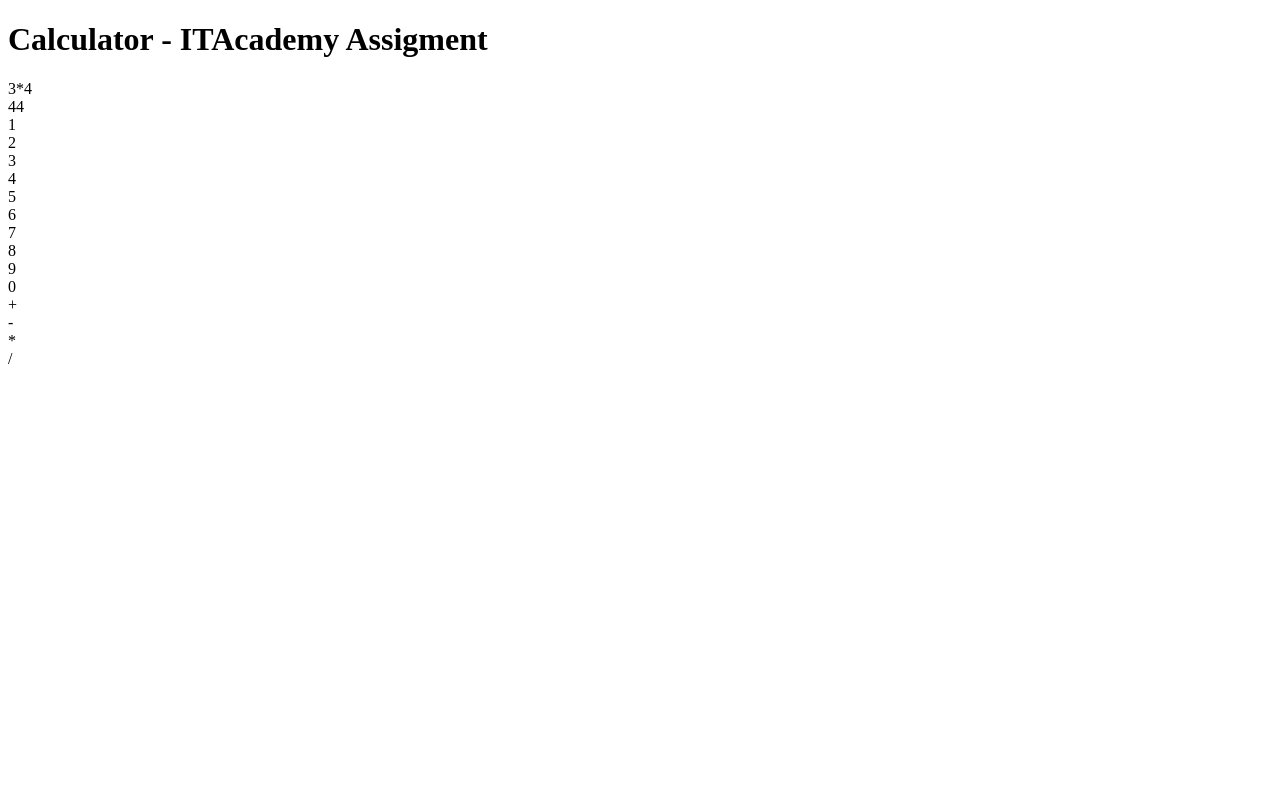
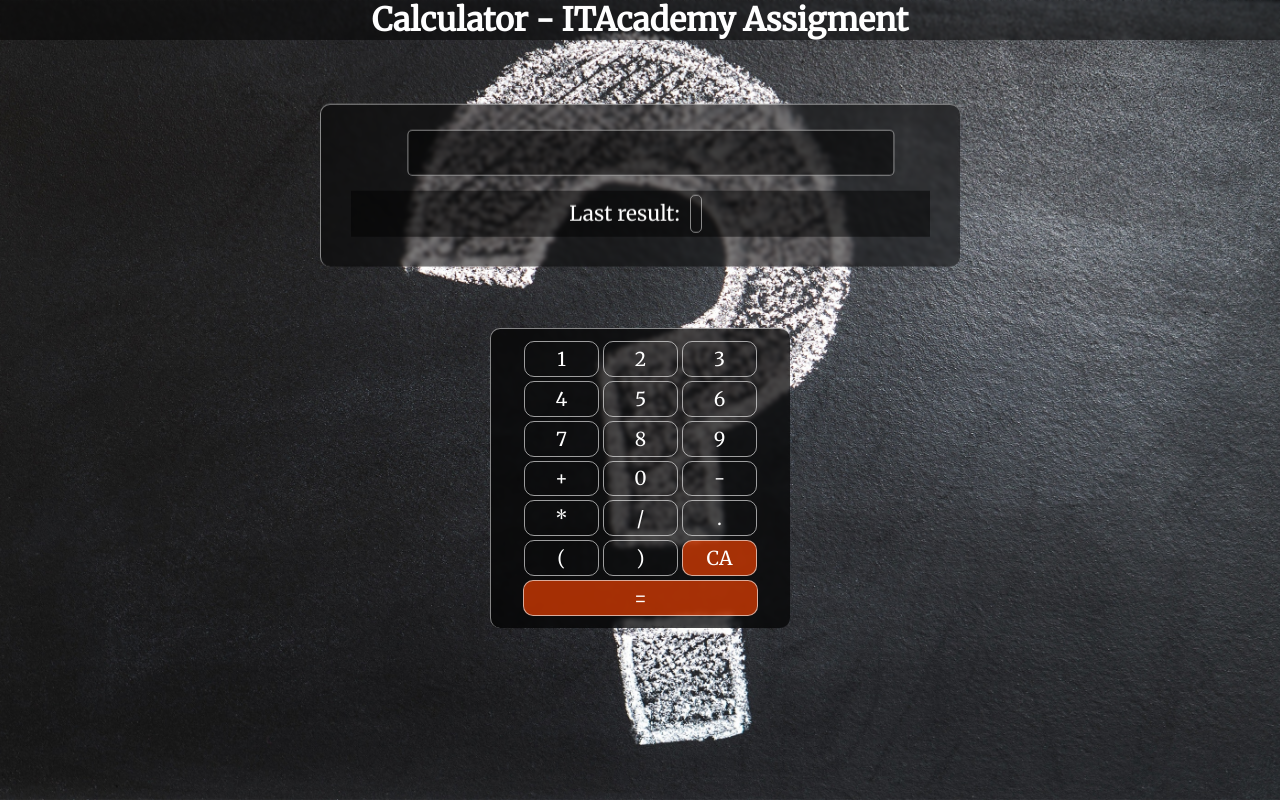
Before and after one commit to kapunac/ITA_JS_2, a plain HTML site: page index.html in a window 1280 px wide. Drawn offline with Linux system fonts and the light colour scheme.

Commit message:
Finishing up

```diff
--- a/index.html
+++ b/index.html
@@ -5,29 +5,38 @@
     <meta http-equiv="X-UA-Compatible" content="IE=edge">
     <meta name="viewport" content="width=device-width, initial-scale=1.0">
     <link rel="stylesheet" href="./style.css">
-    <title>Document</title>
+    <title>Calculator - ITAcademy Assigment</title>
 </head>
 <body>
     <h1>Calculator - ITAcademy Assigment</h1>
-    <div class="inputed">
-        <span id="firstNumber">3</span><span id="operator">*</span><span id="secondNumber">4</span>
+    <div class="resultContainer">
+        <div class="displayContainer">
+            <div type="text" id="display"></div>
+        </div>
+        <div class="resulted">Last result:<span id="resultNumber"></span></div>
     </div>
-    <div class="result">44</div>
     <div class="buttonContainer">
-        <div class="btn" id="1">1</div>
-        <div class="btn" id="2">2</div>
-        <div class="btn" id="3">3</div>
-        <div class="btn" id="4">4</div>
-        <div class="btn" id="5">5</div>
-        <div class="btn" id="6">6</div>
-        <div class="btn" id="7">7</div>
-        <div class="btn" id="8">8</div>
-        <div class="btn" id="9">9</div>
-        <div class="btn" id="0">0</div>
-        <div class="btn" id='add_sign'>+</div>
-        <div class="btn" id='minus_sign'>-</div>
-        <div class="btn" id='multiplay_sign'>*</div>
-        <div class="btn" id='divide_sign'>/</div>
+        <div class="btn">1</div>
+        <div class="btn">2</div>
+        <div class="btn">3</div>
+        <div class="btn">4</div>
+        <div class="btn">5</div>
+        <div class="btn">6</div>
+        <div class="btn">7</div>
+        <div class="btn">8</div>
+        <div class="btn">9</div>
+        <div class="btn">+</div>
+        <div class="btn">0</div>
+        <div class="btn">-</div>
+        <div class="btn">*</div>
+        <div class="btn">/</div>
+        <div class="btn">.</div>
+        <div class="btn">(</div>
+        <div class="btn">)</div>
+        <div class="btn red">CA</div>
+        <div class="btn red" id="equal_sign">=</div>
     </div>
+
+    <script src="script.js"></script>
 </body>
 </html>
--- /dev/null
+++ b/script.js
@@ -0,0 +1,29 @@
+let display = document.getElementById('display');
+let lastResult = document.getElementById('resultNumber');
+
+let buttons = Array.from(document.querySelectorAll('.btn')); // Forming array so we can easly map through it
+
+console.log(buttons);
+
+buttons.map( btn => {
+    btn.addEventListener('click' ,(e) => { // Adding event listener CLICK to all element instead of getting it one by one
+        switch(e.target.innerText){ // Getting condition based on InnerText of an element
+            case 'CA':
+                display.innerText = '';
+                break;
+            case '=':
+                try{
+                    let calculation = eval(display.innerText); // eval will calculate anything written in display automatically
+                    display.innerText = calculation;
+                    lastResult.innerText = calculation;
+                } catch{
+                    display.innerText = '';
+                    lastResult.innerText = 'Error!'; // If try fails, it will display error in last result display and reset the display
+                }
+
+                break;
+            default:
+                display.innerText += e.target.innerText; // By default, it will write everything clicked
+        }
+    })
+})
--- a/style.css
+++ b/style.css
@@ -0,0 +1,128 @@
+@import url('https://fonts.googleapis.com/css2?family=Merriweather&display=swap');
+
+*{
+    margin: 0;
+    padding: 0;
+    box-sizing: border-box;
+}
+body{
+    color:#fff;
+    background: url(bg.jpg);
+    background-position: center;
+    background-repeat: no-repeat;
+    background-size:auto;
+    width:100vw;
+    height: 100vh;
+    background-size: cover;
+    font-family: 'Merriweather', serif;
+    overflow: hidden;
+}
+h1{
+    text-align: center;
+    background:rgba(0, 0, 0, 0.5);
+    backdrop-filter: blur(1px);
+
+}
+.resultContainer{
+    position: relative;
+    background:rgba(0, 0, 0, 0.5);
+    width: 50%;
+    min-width: 350px;
+    left:50%;
+    top:10%;
+    transform: translate(-50%,-10%);
+    text-align: center;
+    padding: 15px;
+    font-size:1.3em;
+    backdrop-filter: blur(2px);
+    -webkit-backdrop-filter: blur(2px);
+    border-top: 1px solid rgba(255, 255, 255, 0.5);
+    border-left: 1px solid rgba(255, 255, 255, 0.5);
+    border-radius: 10px;
+}
+
+.resulted{
+    background:rgba(0, 0, 0, 0.5);
+    margin: 15px;
+    padding: 10px;
+
+}
+#display{
+    position:relative;
+    left:50%;
+    transform: translateX(-50%);
+    text-align: right;
+    margin: 10px;
+    border:1px solid rgba(255, 255, 255, 0.5);
+    padding: 5px;
+    width: 80%;
+    height: 46px;
+    background: rgba(0, 0, 0, 0.5);
+    color:white;
+    font-size:1.3em;
+    border-radius: 5px;
+}
+#resultNumber{
+    margin: 10px;
+    border:1px solid rgba(255, 255, 255, 0.5);
+    padding: 5px;
+    border-radius: 5px;
+}
+.buttonContainer{
+    width:300px;
+    height: 300px;
+    display:flex;
+    position: relative;
+    flex-wrap: wrap;
+    left:50%;
+    top:25%;
+    transform: translate(-50%,-25%);
+    background:rgba(0, 0, 0, 0.7);
+    justify-content: center;
+    text-align: center;
+    padding: 10px;
+    font-size:1.2em;
+    border-top: 1px solid rgba(255, 255, 255, 0.5);
+    border-left: 1px solid rgba(255, 255, 255, 0.5);
+    backdrop-filter: blur(2px);
+    -webkit-backdrop-filter: blur(2px);
+    border-radius: 10px;
+}
+
+.btn{
+    display:flex;
+    justify-content: center;
+    align-items: center;
+    width: 75px;
+    border:1px solid rgba(255, 255, 255, 0.6);
+    cursor: pointer;
+    border-radius: 10px;
+    margin: 2px;
+
+}
+.btn:hover{
+    transform: scale(1.05);
+    border:1px solid rgba(255, 255, 255, 1);
+    background:rgba(0, 0, 0, 0.5);
+}
+.btn:active{
+    transform: scale(0.95);
+}
+.red{
+    background:rgba(255, 68, 0, 0.63);
+}
+.red:hover{
+    background:rgba(255, 68, 0, 0.8);
+}
+#equal_sign{
+    width:235px;
+    border-radius: 10px;
+}
+@media only screen and (max-width: 400px) {
+    body {
+      font-size:14px;
+    }
+    h1{
+        font-size:12px;
+    }
+  }
```
Also changed, not shown: bg.jpg (added).
